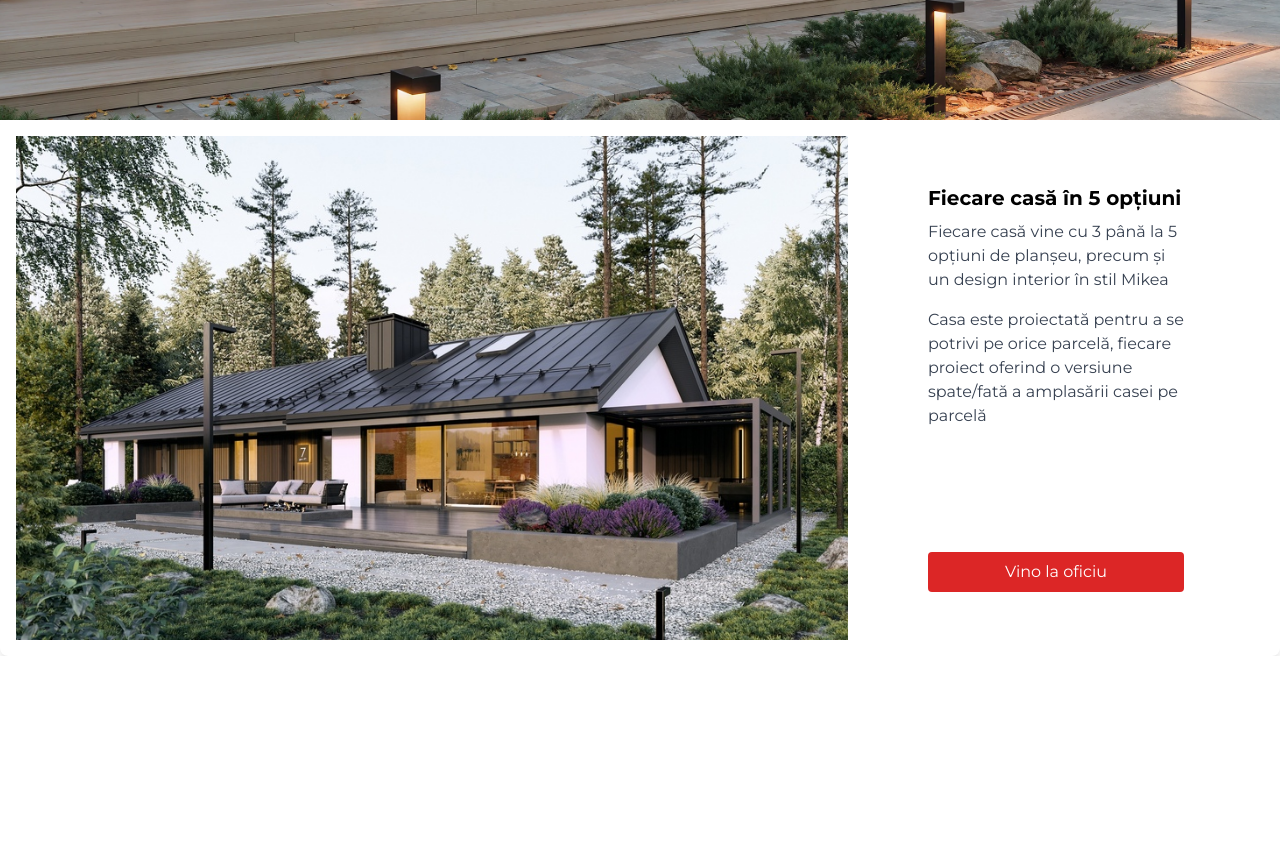
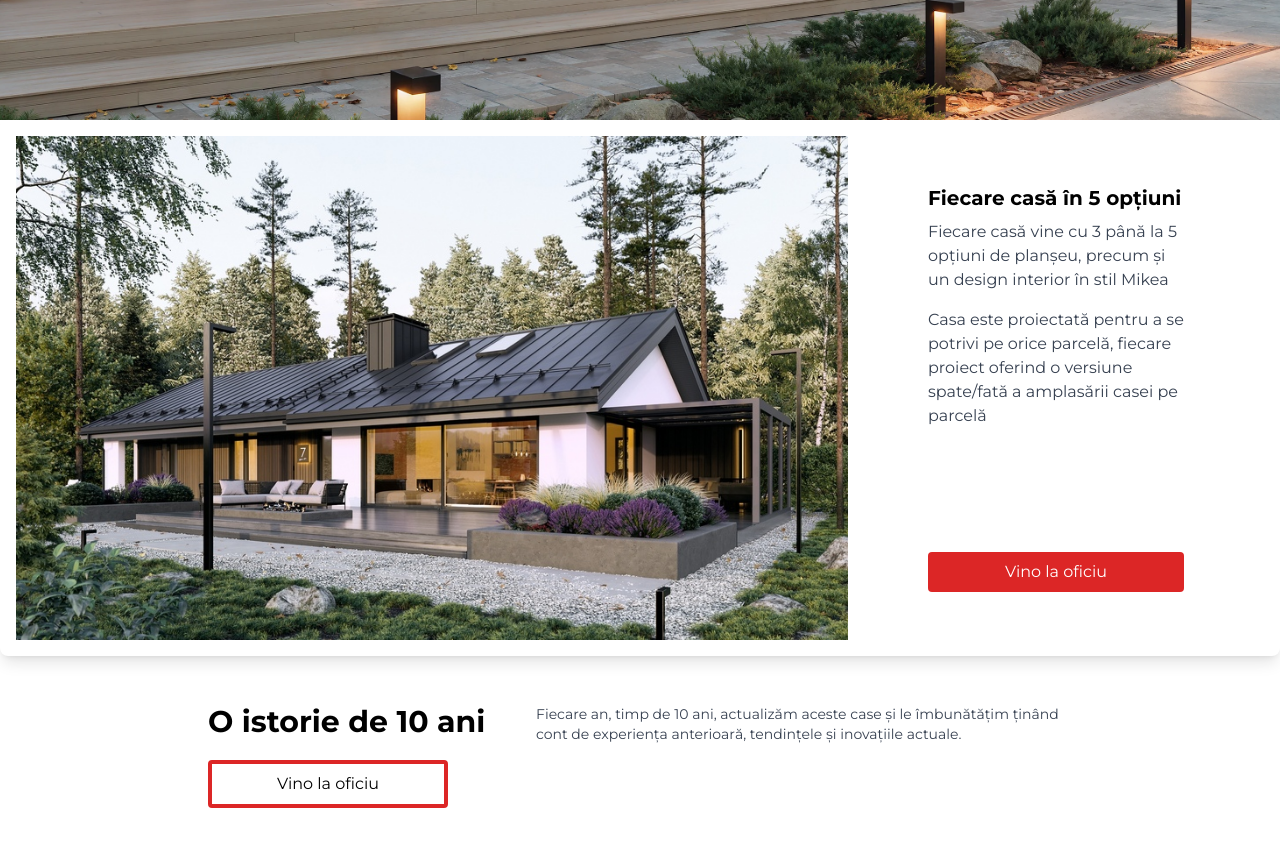
Before and after one commit to cornel-sys/mikea-website, a Next.js app: page /1 in a window 1280 px wide. Shown: the part 580-1426 px from the top of the page. Before the commit the page ends 1236 px from the top, so only its background shows below. Built offline with nearby package versions, Linux system fonts and the light colour scheme.

Commit message:
feat(HouseCard): added new design and functionalities

```diff
--- a/messages/ro.json
+++ b/messages/ro.json
@@ -23,9 +23,14 @@
     "keywords": "case, case de vis, case de lux, case moderne, case confortabile, case funcționale, case personalizate, case ecologice, case eficiente energetic, case inteligente, Moldova, Mikea, case ieftine"
   },
   "MainPage": {
-    "mainButton": "Vino la oficiu",
-    "firstCardTitle": "Fiecare casă în 5 opțiuni",
-    "firstCardText": "Fiecare casă vine cu 3 până la 5 opțiuni de planșeu, precum și un design interior în stil Mikea",
-    "firstCardSubtext": " Casa este proiectată pentru a se potrivi pe orice parcelă, fiecare proiect oferind o versiune spate/fată a amplasării casei pe parcelă"
+    "mainButton": "Vino la oficiu"
+  },
+  "FirstCard": {
+    "title": "Fiecare casă în 5 opțiuni",
+    "text": "Fiecare casă vine cu 3 până la 5 opțiuni de planșeu, precum și un design interior în stil Mikea",
+    "subtext": "Casa este proiectată pentru a se potrivi pe orice parcelă, fiecare proiect oferind o versiune spate/fată a amplasării casei pe parcelă",
+    "button": "Vino la oficiu",
+    "secondTitle": "O istorie de 10 ani",
+    "secondText": "Fiecare an, timp de 10 ani, actualizăm aceste case și le îmbunătățim ținând cont de experiența anterioară, tendințele și inovațiile actuale."
   }
 }
--- a/messages/ru.json
+++ b/messages/ru.json
@@ -23,9 +23,14 @@
     "keywords": "дома, дома мечты, роскошные дома, современные дома, комфортные дома, функциональные дома, индивидуальные дома, экологически чистые дома, энергоэффективные дома, умные дома, Молдова, Mikea, недорогие дома"
   },
   "MainPage": {
-    "mainButton": "Приходи в офис",
-    "firstCardTitle": "Каждый дом в 5 вариантах",
-    "firstCardText": "К каждому дому предлагается от 3 до 5 вариантов планировочных решений, а так же дизайн интерьера в стиле Микеа",
-    "firstCardSubtext": "Дом спроектирован таким образом, что подойдет на любой участок, к каждому проекту предлагается back/front версии расположения дома на участке"
+    "mainButton": "Приходи в офис"
+  },
+  "FirstCard": {
+    "title": "Каждый дом в 5 вариантах",
+    "text": "К каждому дому предлагается от 3 до 5 вариантов планировочных решений, а так же дизайн интерьера в стиле Микеа",
+    "subtext": "Дом спроектирован таким образом, что подойдет на любой участок, к каждому проекту предлагается back/front версии расположения дома на участке",
+    "button": "Приходи в офис",
+    "secondTitle": "История длиной в 10 лет",
+    "secondText": "Каждый год. На протяжении 10 лет мы обновляем эти дома и делаем их лучше с учётом предыдущего опыта, современных трендов и тенденций."
   }
 }
--- a/src/app/[locale]/page.tsx
+++ b/src/app/[locale]/page.tsx
@@ -9,7 +9,7 @@ export default function Home() {
     <main className="flex flex-col scrollbar-hide no-select">
       <Header />
       <MainImage />
-      <HouseCard />
+      <HouseCard translation="FirstCard" />
     </main>
   );
 }
--- a/src/components/HouseCard/HouseCard.tsx
+++ b/src/components/HouseCard/HouseCard.tsx
@@ -2,10 +2,15 @@ import Image from "next/image";
 import React from "react";
 import { useTranslations } from "next-intl";
 
-export default function HouseCard() {
-  const t = useTranslations("MainPage");
+type HouseCardProps = {
+  translation: string;
+};
+
+export default function HouseCard({ translation }: HouseCardProps) {
+  const t = useTranslations(translation);
   return (
-    <div className="bg-white shadow-lg rounded-lg p-4 flex flex-col md:flex-row w-full">
+    <main className="flex flex-col justify-center items-center">
+      <section className="bg-white shadow-lg rounded-lg p-4 flex flex-col md:flex-row w-full">
         <Image
           src="/imagini/01.jpg"
           alt="Main Page Image"
@@ -13,18 +18,32 @@ export default function HouseCard() {
           width={950}
           className="w-full md:w-2/3 h-auto"
         />
+
         <div className="flex flex-col justify-between px-10 md:px-4 md:py-4 xl:py-12 xl:px-20 w-full md:w-1/3">
           <div>
-          <h2 className="text-md lg:text-xl font-bold mb-2">
-            {t("firstCardTitle")}
-          </h2>
-          <p className="text-gray-700 mb-4">{t("firstCardText")}</p>
-          <p className="text-gray-700 mb-4">{t("firstCardSubtext")}</p>
+            <h2 className="text-md lg:text-xl font-bold mb-2">{t("title")}</h2>
+            <p className="text-gray-700 mb-4">{t("text")}</p>
+            <p className="text-gray-700 mb-4">{t("subtext")}</p>
           </div>
-        <button className="bg-red-600 text-white px-4 py-2 rounded hover:bg-red-500">
-          {t("mainButton")}
+          <button className="bg-red-600 text-white px-4 py-2 rounded hover:bg-red-500 transition-all duration-500">
+            {t("button")}
           </button>
         </div>
+      </section>
+
+      <section className="flex flex-col items-start p-4 md:px-4 xl:py-12 xl:px-20 w-full md:w-11/12 lg:w-4/5">
+        <div className="flex flex-col md:px-0 md:flex-row mb-4 justify-between">
+          <h3 className="text-md md:text-2xl lg:text-3xl font-bold">
+            {t("secondTitle")}
+          </h3>
+          <p className="text-gray-700 text-sm md:text-md md:w-2/3 text-justify md:text-left pl-0 md:pl-10">
+            {t("secondText")}
+          </p>
         </div>
+        <button className="bg-white border-4 border-red-600 px-6 py-2 rounded hover:bg-red-600 hover:text-white transition-all duration-500 md:w-60">
+          {t("button")}
+        </button>
+      </section>
+    </main>
   );
 }
--- a/src/components/MainImage/MainImage.tsx
+++ b/src/components/MainImage/MainImage.tsx
@@ -30,7 +30,7 @@ export default function MainImage() {
           <button
             type="button"
             onClick={() => setIsOpen(true)}
-            className="focus:outline-none text-white bg-red-600 hover:bg-red-500 font-semibold rounded-lg text-xs md:text-sm lg:text-lg px-5 py-2.5 me-2 mb-2"
+            className="focus:outline-none text-white bg-red-600 hover:bg-red-500 font-semibold rounded-lg text-xs md:text-sm lg:text-lg px-5 py-2.5 me-2 mb-2 transition-all duration-500"
           >
             {t("mainButton")}
           </button>
```
Lines whose indentation alone changed are shown as unchanged.
